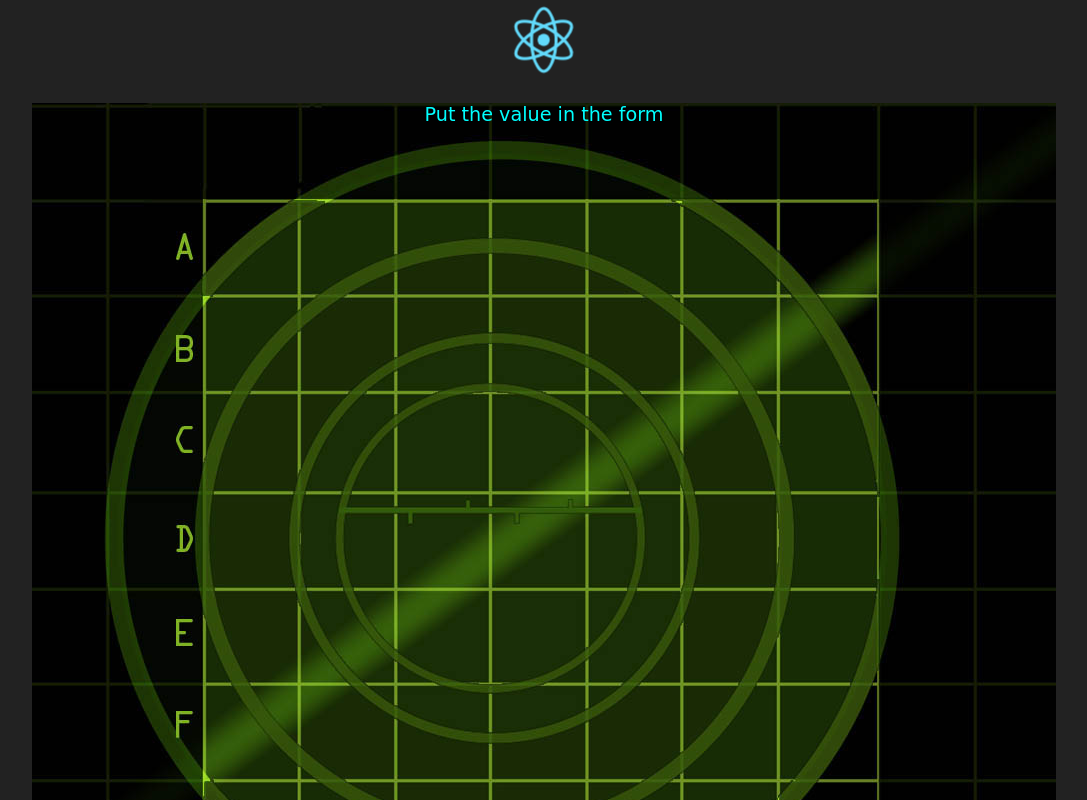
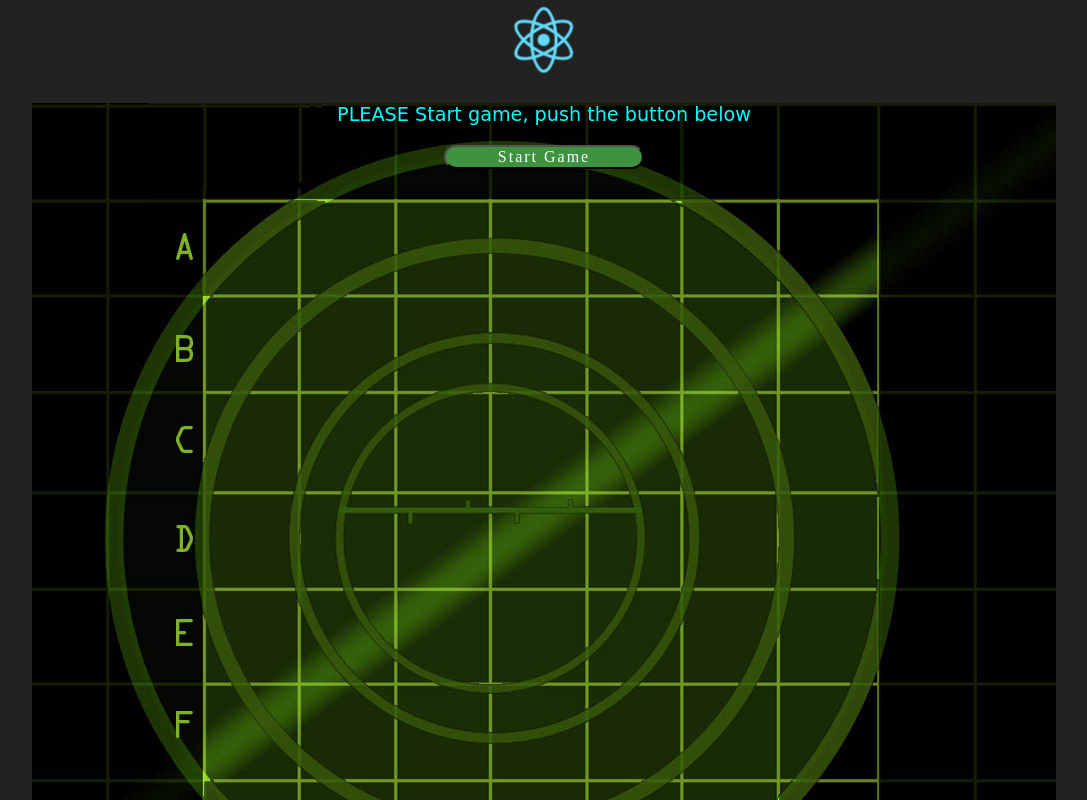
Before and after one commit to tereshchenkomax/warships-react, a React (Create React App) app: page / in a window 1280 px wide. Shown: the top 800 px of the page, without its empty margins (96-1183 px from the left). Built offline with nearby package versions, Linux system fonts and the light colour scheme.

Commit message:
Start Button

```diff
--- a/src/App.js
+++ b/src/App.js
@@ -1,15 +1,13 @@
 import React, { Component } from 'react'
 import Board from './Board.js'
-import logo from './img/logo.svg'
-import './App.css'
+import Header from './Header'
+import './styles/App.css'
 
 class App extends Component {
 	render() {
 		return (
 			<div className="App">
-				<div className="App-header">
-					<img src={logo} className="App-logo" alt="logo" />
-				</div>
+				<Header />
 				<Board />
 			</div>
 		)
--- a/src/Board.js
+++ b/src/Board.js
@@ -2,16 +2,19 @@ import React, { Component } from 'react';
 import { Table } from './Table';
 import  Input  from './Input';
 import  Output  from './Output';
+import  StartButton  from './StartButton';
 
 export default class Board extends Component {
 	constructor(props) {
     	super(props);
     	this.state = {
+    		started: false,
       		value: '',
-      		msg: 'Put the value in the form'
+      		msg: 'PLEASE Start game, push the button below'
     	};
     	this.handleChange = this.handleChange.bind(this);
     	this.handleSubmit = this.handleSubmit.bind(this);
+    	this.handleClick = this.handleClick.bind(this);
   	}
 
 	handleChange(event) {
@@ -25,16 +28,26 @@ export default class Board extends Component {
  		}
  	}
 
+ 	handleClick () {
+		alert('kek');
+	}
+
   	handleSubmit() {
 		//TODO handle this.state.value
   	}
 
 	render() {
+		let inp;
+		if (this.state.started){
+			inp = (<Input onChange={this.handleChange} onSubmit={this.handleSubmit}/>);
+		} else {
+			inp = <StartButton onClick={this.handleClick} />
+		}
 		return (
 			<div id="board">
 				<Output msg={this.state.msg}/>
 				<Table />
-				<Input onChange={this.handleChange} onSubmit={this.handleSubmit}/>
+				{inp}
 			</div>
 		);
 	}
--- /dev/null
+++ b/src/Header.js
@@ -0,0 +1,15 @@
+import React from 'react';
+import logo from './img/logo.svg'
+
+const Header = (props) => {
+    return (
+        <div className="App-header">
+            <img src={logo} className="App-logo" alt="logo" />
+        </div>
+    );
+};
+
+Header.propTypes = {};
+Header.defaultProps = {};
+
+export default Header;
--- a/src/Output.js
+++ b/src/Output.js
@@ -1,5 +1,5 @@
 import React from 'react';
-import { styles } from './styles';
+import { styles } from './styles/styles';
 
 
 const Output = (props) => {
--- /dev/null
+++ b/src/StartButton.js
@@ -0,0 +1,33 @@
+import React from 'react';
+import { styles } from './styles/styles';
+
+const StartButton = (props) => {
+    return (
+        <div id="button">
+            <button style={buttonStyle} onClick={props.onClick}>Start Game</button>
+        </div>
+    );
+};
+
+
+const buttonStyle = {
+    display:'block',
+    margin: '0 auto',
+    textAlign: styles.textAlign,
+    transitionDuration: '0.1s',
+    backgroundColor: '#3e9240',
+    borderRadius: '20px',
+    borderBottom: '4 solid #C24648',
+    padding: '15 32',
+    color: "white",
+    textDecoration: "none",
+    fontSize: 16,
+    fontFamily: 'Oxygen',
+    letterSpacing : 2,
+    width: 200
+}
+
+StartButton.propTypes = {};
+StartButton.defaultProps = {};
+
+export default StartButton;
--- a/src/index.js
+++ b/src/index.js
@@ -1,6 +1,6 @@
 import React from 'react';
 import {render} from 'react-dom'
-import './index.css';
+import './styles/index.css';
 import App from './App';
 import registerServiceWorker from './registerServiceWorker';
 
--- a/src/App.css
+++ b/src/styles/App.css
@@ -29,7 +29,7 @@ div#board {
     width: 1024px;
     height: 863px;
     margin: auto;
-    background: url("img/board.jpg") no-repeat;
+    background: url("../img/board.jpg") no-repeat;
 }
 
 div#messageArea {
@@ -68,13 +68,13 @@ form input {
 }
 
 .hit {
-    background: url("img/ship.png") no-repeat center;
+    background: url("../img/ship.png") no-repeat center;
     width: 90px;
     height: 23px;
 }
 
 .miss {
-    background: url("img/miss.png") no-repeat center;
+    background: url("../img/miss.png") no-repeat center;
     width: 79px;
     height: 33px;
 }
--- a/src/styles.js
+++ b/src/styles/styles.js
@@ -3,10 +3,12 @@ const background = 'pink url("https://media.giphy.com/media/oyr89uTOBNVbG/giphy.
 const fontSize = '3em';
 const padding = '45px 0';
 const color = 'aqua';
+const textAlign = 'center';
 export const styles = {
     fontFamily: fontFamily,
     background: background,
     fontSize:   fontSize,
     padding:    padding,
-    color:      color
+    color:      color,
+    textAlign: textAlign
 };
```
Also changed, not shown: src/styles/index.css (renamed from src/index.css).
